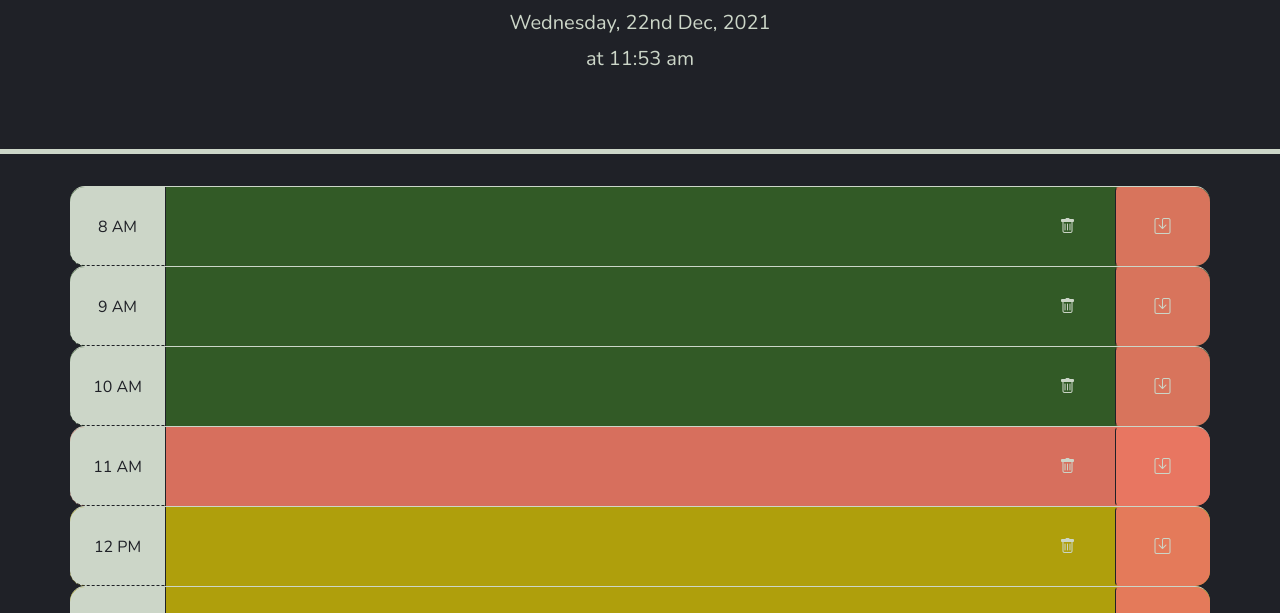
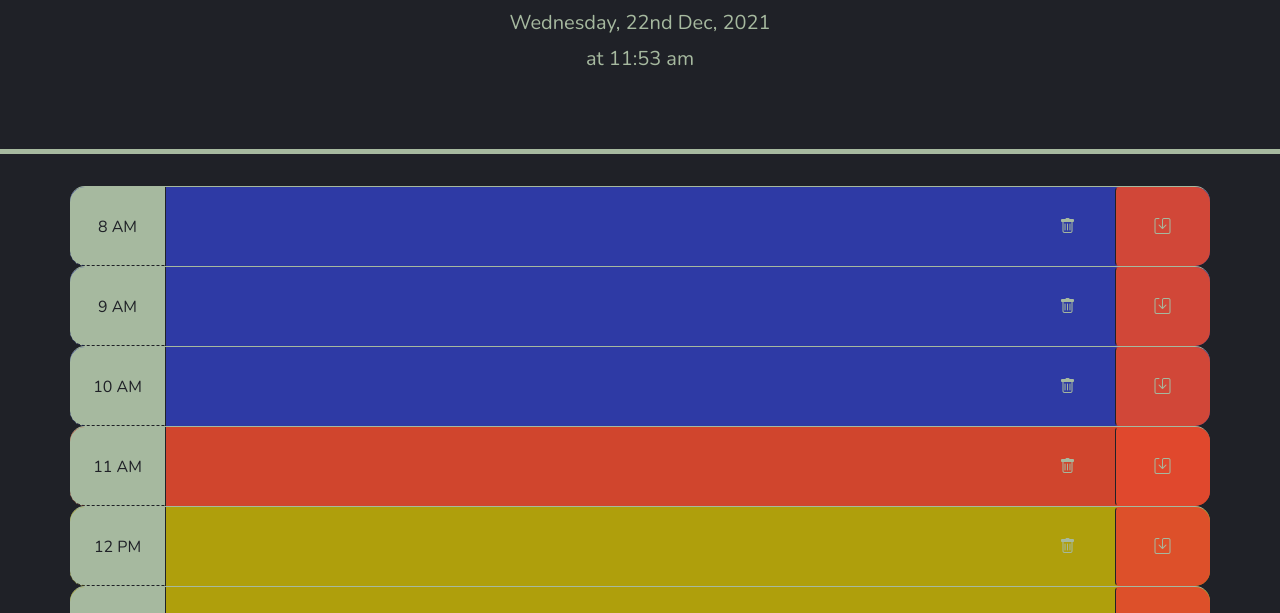
Before and after one commit to ayacomputer/05-Day-Planner, a plain HTML site: page index.html in a window 1280 px wide. Shown: the part 181-794 px from the top of the page. Drawn offline with nearby package versions, Linux system fonts and the light colour scheme; a web font is replaced by a local one.

Commit message:
updating css

```diff
--- a/assets/script.js
+++ b/assets/script.js
@@ -11,10 +11,10 @@ var clearBtn = $('.clearBtn');
 
 
 timeBlock.each(function () {
-    $(this).children(":first").addClass("hour col-md-1");
-    $(this).children("textarea").addClass("col-md-9 plan")
-    $(this).children("button:first").addClass("clearBtn col-md-1");
-    $(this).children("button:last").addClass("btn saveBtn col-md-1");
+    $(this).children(":first").addClass("hour col-sm-1");
+    $(this).children("textarea").addClass("col-sm-9 plan")
+    $(this).children("button:first").addClass("clearBtn col-sm-1");
+    $(this).children("button:last").addClass("btn saveBtn col-sm-1");
 })
 
 function changeBgColor() {
--- a/assets/style.css
+++ b/assets/style.css
@@ -1,9 +1,9 @@
 :root {
     --darkColor: rgb(31, 33, 39);
-    --lightColor: rgb(204, 214, 200);
-    --primeColor: rgba(233, 119, 98, 0.911);
+    --lightColor: rgb(166, 185, 159);
+    --primeColor: rgba(226, 73, 46, 0.911);
     --secondColor: rgba(190, 172, 9, 0.911);
-    --thirdColor: rgba(53, 99, 39, 0.87);
+    --thirdColor: rgba(49, 63, 184, 0.87);
    }
 
 
@@ -96,5 +96,5 @@ body {
       padding-top: 3rem;
       padding-bottom: 3rem;
    text-decoration: none;
-    color: var(--darkColor);
+    color: var(--lightColor);
   }
```
